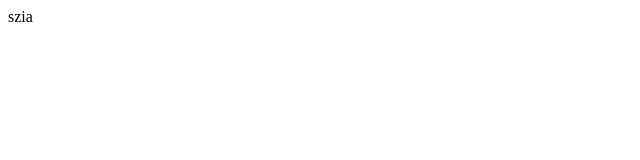
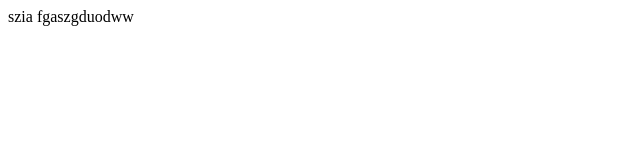
Before and after one commit to Zsomi123/Test_project, a plain HTML site: page index.html in a window 1280 px wide. Shown: the whole page, without its empty margins (0-640 px from the left). Drawn offline with Linux system fonts and the light colour scheme.

Commit message:
name change

```diff
--- a/index.html
+++ b/index.html
@@ -5,6 +5,6 @@
     <title>Document</title>
 </head>
 <body>
-    szia
+    szia fgaszgduodww
 </body>
 </html>
```
